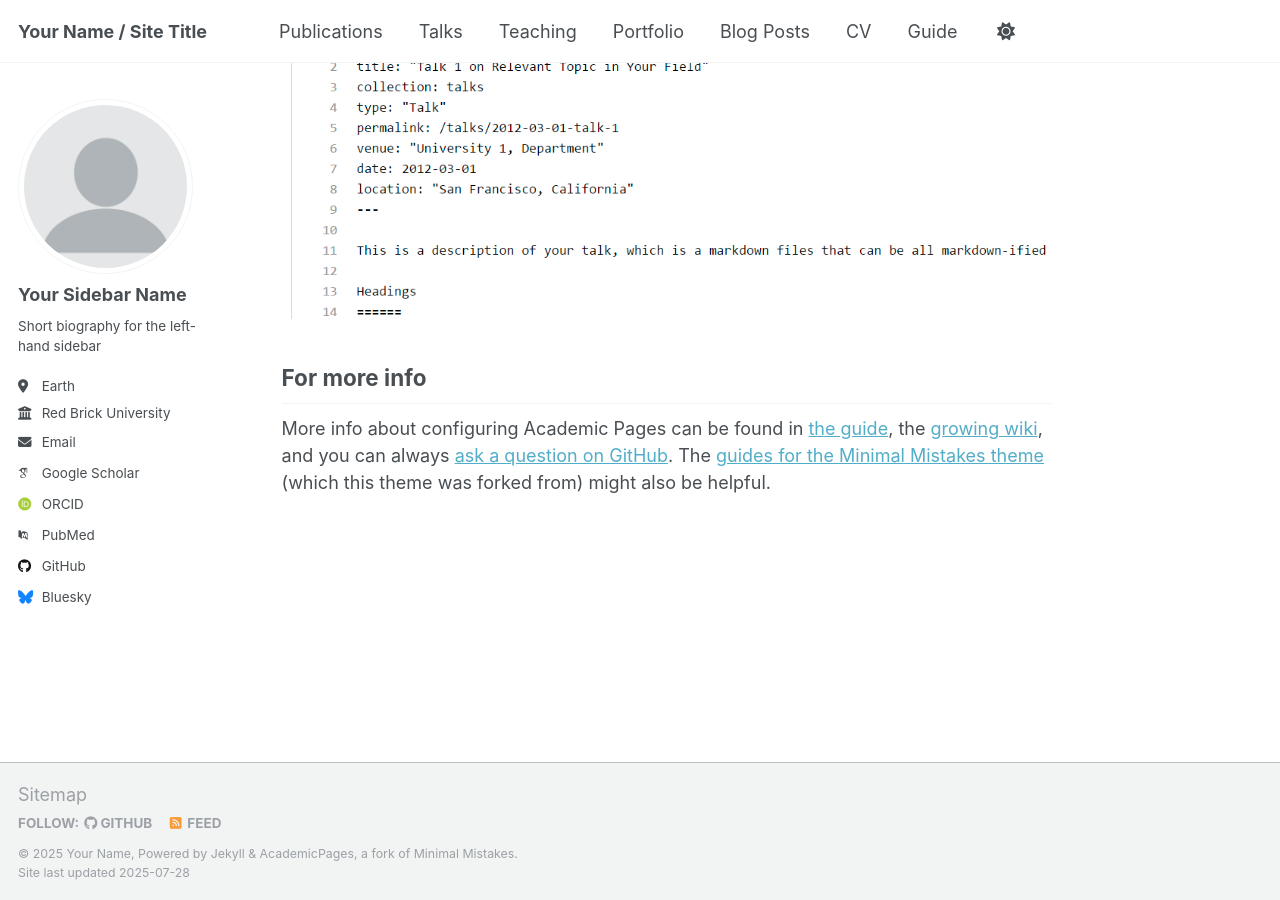
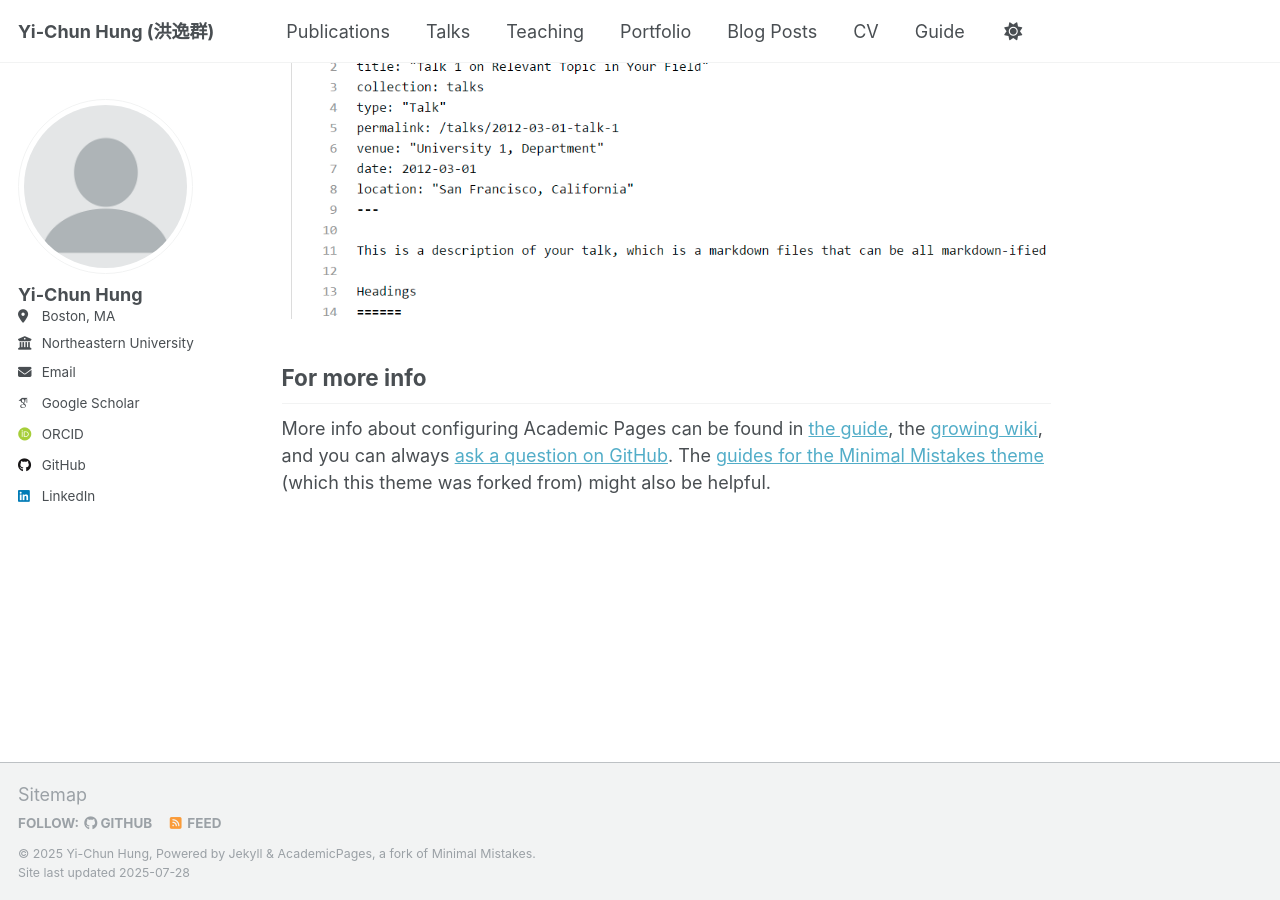
Before and after one commit to lengentyh/YiChunHung_Physics, a Jekyll site: the page built from _pages/about.md, in a window 1280 px wide and 900 px high, scrolled down 2880 px. Built offline with Jekyll 4.4.1, drawn with Linux system fonts in a browser that asks for light colours; some web fonts are replaced; a script that is not in the unit is left out.

Commit message:
Update _config.yml

```diff
--- a/_config.yml
+++ b/_config.yml
@@ -9,13 +9,13 @@
 # Basic Site Settings
 locale                   : "en-US"
 site_theme               : "default"
-title                    : "Your Name / Site Title"
+title                    : "Yi-Chun Hung (洪逸群)"
 title_separator          : "-"
-name                     : &name "Your Name"
-description              : &description "personal description"
-url                      : https://lengentyh.github.io/YiChunHung_Physics.github.io/ # the base hostname & protocol for your site e.g. "https://[your GitHub username].github.io" or if you already have some other page hosted on Github then use "https://[your GitHub username].github.io/[Your Repo Name]"
+name                     : &name "Yi-Chun Hung"
+description              : &description "A PhD student in physics at NEU"
+url                      : https://lengentyh.github.io/YiChunHung_Physics/ # the base hostname & protocol for your site e.g. "https://[your GitHub username].github.io" or if you already have some other page hosted on Github then use "https://[your GitHub username].github.io/[Your Repo Name]"
 baseurl                  : "" # the subpath of your site, e.g. "/blog"
-repository               : "lengentyh/YiChunHung_Physics.github.io"
+repository               : "lengentyh/YiChunHung_Physics"
 
 # Site Author - The following control what appear as part of the author content on the side bar.
 #               If a field is blank the icon and link will not appear, otherwise it will be shown.
@@ -23,22 +23,22 @@ repository               : "lengentyh/YiChunHung_Physics.github.io"
 author:
   # Biographic information
   avatar           : "profile.png"
-  name             : "Your Sidebar Name"
+  name             : "Yi-Chun Hung"
   pronouns         : # example: "she/her"
-  bio              : "Short biography for the left-hand sidebar"
-  location         : "Earth"
-  employer         : "Red Brick University"
+  bio              : #"Short biography for the left-hand sidebar"
+  location         : "Boston, MA"
+  employer         : "Northeastern University"
   uri              : # URL
-  email            : "none@example.org"
+  email            : "hung.yi@northeastern.edu"
 
   # Academic websites
   academia         : # URL
   arxiv            : # URL - Update with the correct link to your profile
-  googlescholar    : "https://scholar.google.com/citations?user=PS_CX0AAAAAJ"
+  googlescholar    : "https://scholar.google.com/citations?user=rEfFuMEAAAAJ&hl=en-US"
   impactstory      : # URL
-  orcid            : "http://orcid.org/yourorcidurl"
+  orcid            : "https://orcid.org/0000-0002-3875-2270"
   semantic         : # URL
-  pubmed           : "https://www.ncbi.nlm.nih.gov/pubmed/?term=john+snow"
+  pubmed           : # URL
   researchgate     : # URL
   scopus           : # URL
 
@@ -46,13 +46,13 @@ author:
   bitbucket        : # Username - Update with your username on the site
   codepen          : # Username
   dribbble         : # Username
-  github           : "academicpages"
+  github           : "lengentyh"
   kaggle           : # Username
   stackoverflow    : # User number or user number and name (i.e., use "1" or "1/jeff-atwood")
 
   # Social media
   artstation       : # Username
-  bluesky          : "bsky.app" # Replace this with you Bluesky username
+  bluesky          : # Username
   facebook         : # Username
   flickr           : # Username
   foursquare       : # Username
@@ -61,7 +61,7 @@ author:
   keybase          : # Username
   instagram        : # Username
   lastfm           : # Username
-  linkedin         : # Username
+  linkedin         : "yi-chun-hung-477346253"
   mastodon         : # URL
   medium           : # URL
   pinterest        : # Username
@@ -133,7 +133,7 @@ yandex_site_verification :
 
 # Social Sharing
 twitter:
-  username               : &twitter
+  username               :
 facebook:
   username               :
   app_id                 :
```
